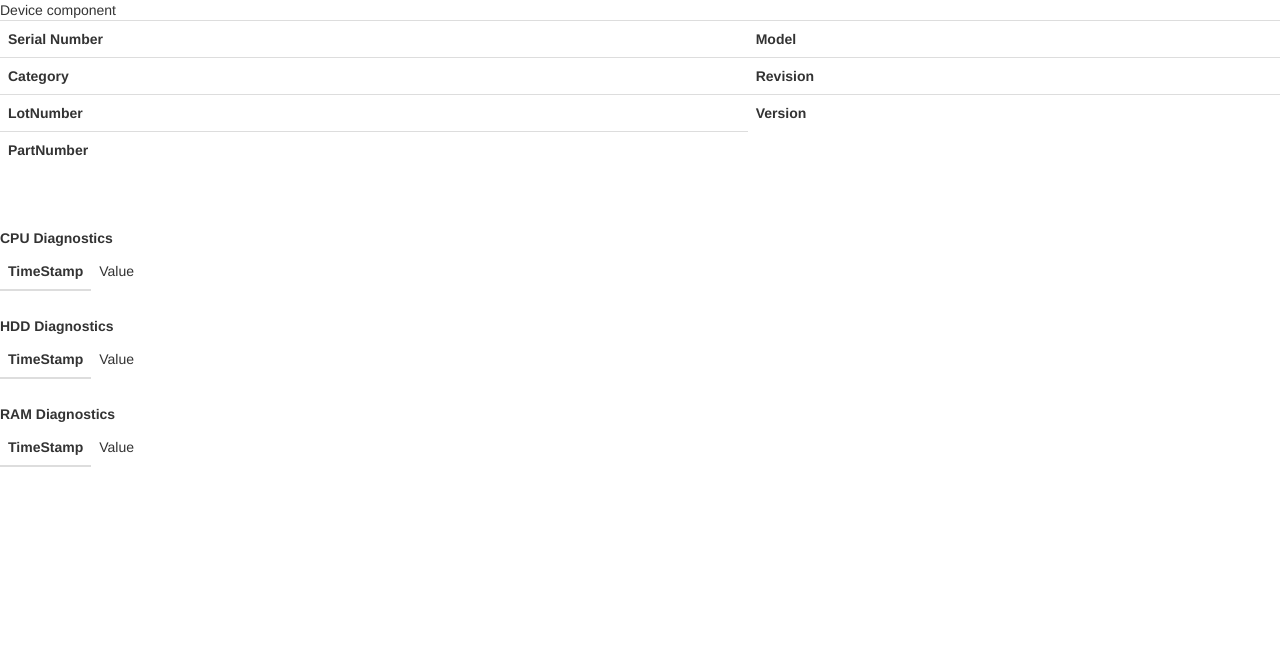
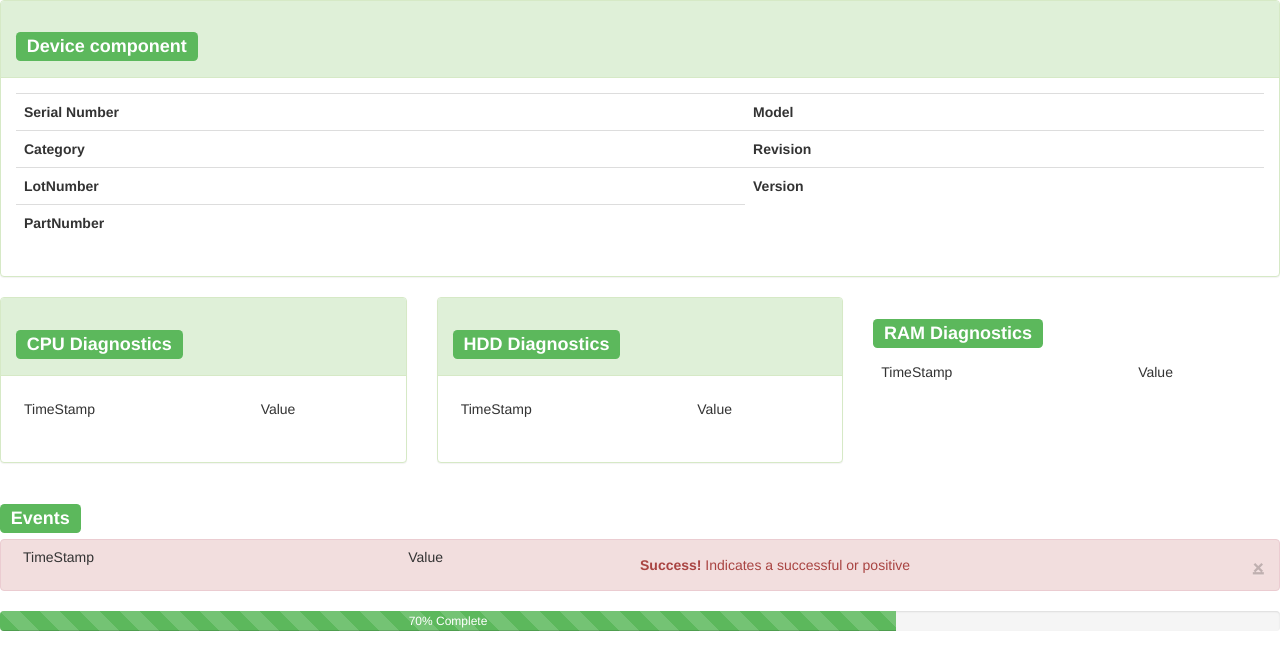
Before and after one commit to manjunathv/hack, a website: page index.html in a window 1280 px wide. Drawn offline with nearby package versions, Linux system fonts and the light colour scheme; no server answers.

Commit message:
beautified web app

```diff
--- a/index.html
+++ b/index.html
@@ -36,7 +36,7 @@
 
           if( element.MetricName == 'Unknown.PC.CPUDiagnostic')
           {
-            var markup = "<tr><td>" + element.DateTime + "</td><td>" + element.Value + "</td></tr>";
+            var markup = "<tr class=\"sucess\"><td>" + element.DateTime + "</td><td>" + element.Value + "</td></tr>";
             $("#cpubody").append(markup);
           }
           if( element.MetricName == 'Unknown.PC.HDDDiagnostic')
@@ -45,6 +45,12 @@
             $("#hddbody").append(markup);
           }
           if( element.MetricName == 'Unknown.PC.RAMDiagnostic')
+          {
+            var markup = "<tr><td>" + element.DateTime + "</td><td>" + element.Text + "</td></tr>";
+            $("#rambody").append(markup);
+          }
+
+          if( element.MetricName == 'Unknown.Events.TemperatureOutofRange')
           {
             var markup = "<tr><td>" + element.DateTime + "</td><td>" + element.Text + "</td></tr>";
             $("#rambody").append(markup);
@@ -65,12 +71,15 @@
 
   <body>
 
+    <div class="container-fluid" >
+
+        <div class="row" >
+            <div class="panel panel-success" >
+
+                <div class="panel-heading"> <h3> <span class="label label-success" >Device component</span> </h3> </div>
+                <div class="panel-body">
                 <table class="table" >
-      <thead>
-        <tr>
-          Device component
-        </tr>
-      </thead>
+
                   <tbody>
                     <tr>
                       <th scope="row">Serial Number</th>
@@ -100,14 +109,21 @@
                       </tr>
                   </tbody>
                 </table>
+              </div>
+              </div>
+          </div>
+        </div>
 
-    <br>
-    <br>
-    <label>CPU Diagnostics</label>
-    <table id ="cpu" class="table" style="display: inline-block;">
+        <div class="row">
+            <div class="col-sm-4">
+              <div class="panel panel-success" >
+
+               <div class="panel-heading"> <h3> <span class="label label-success" >CPU Diagnostics</span> </h3> </div>
+               <div class="panel-body">
+                <table id ="cpu" class="table" >
                     <thead>
                       <tr>
-              <th scope="row">TimeStamp</th>
+                          <td>TimeStamp</th>
                           <td>Value</td>
                       </tr>
                     </thead>
@@ -115,13 +131,18 @@
 
                     </tbody>
                 </table>
-    <br>
+              </div>
+              </div>
+            </div>
 
-    <label>HDD Diagnostics</label>
-    <table id ="hdd" class="table" style="display: inline-block;">
+            <div class="col-sm-4">
+              <div class="panel panel-success" >
+                <div class="panel-heading"> <h3> <span class="label label-success" >HDD Diagnostics</span> </h3> </div>
+                <div class="panel-body">
+                  <table id ="hdd" class="table" >
                       <thead>
                         <tr>
-              <th scope="row">TimeStamp</th>
+                            <td>TimeStamp</th>
                             <td>Value</td>
                         </tr>
                       </thead>
@@ -129,13 +150,16 @@
 
                       </tbody>
                   </table>
+                  </div>
+                </div>
+            </div>
 
-    <br>
-    <label>RAM Diagnostics</label>
-    <table id ="ram" class="table" style="display: inline-block;">
+          <div class="col-sm-4">
+            <h3> <span class="label label-success">RAM Diagnostics</span> </h3>
+            <table id ="ram" class="table" >
                 <thead>
                   <tr>
-              <th scope="row">TimeStamp</th>
+                      <td>TimeStamp</th>
                       <td>Value</td>
                   </tr>
                 </thead>
@@ -143,7 +167,37 @@
 
                 </tbody>
             </table>
+          </div>
 
+        </div>
+
+      <div >
+          <h3> <span class="label label-success">Events</span> </h3>
+          <div class="col-sm-6">
+            <table id ="event" class="table" >
+                <thead>
+                  <tr>
+                      <td>TimeStamp</th>
+                      <td>Value</td>
+                  </tr>
+                </thead>
+                <tbody id="eventbody">
+
+                </tbody>
+            </table>
+        </div>
+      </div>
+
+      <div class="alert alert-danger alert fade in">
+          <strong>Success!</strong> Indicates a successful or positive <a href="#" class="close" data-dismiss="alert" area-label="close">&timesbar;</a>
+      </div>
+      <div class="progress">
+        <div class="progress-bar progress-bar-success progress-bar-striped" role="progressbar" aria-valuenow="70"
+        aria-valuemin="0" aria-valuemax="100" style="width:70%">
+          <span >70% Complete</span>
+        </div>
+    </div>
+  </div>
 
   </body>
 </html>
```
Also changed, not shown: index.js (+6 -3 lines). Lines whose indentation alone changed are shown as unchanged.
